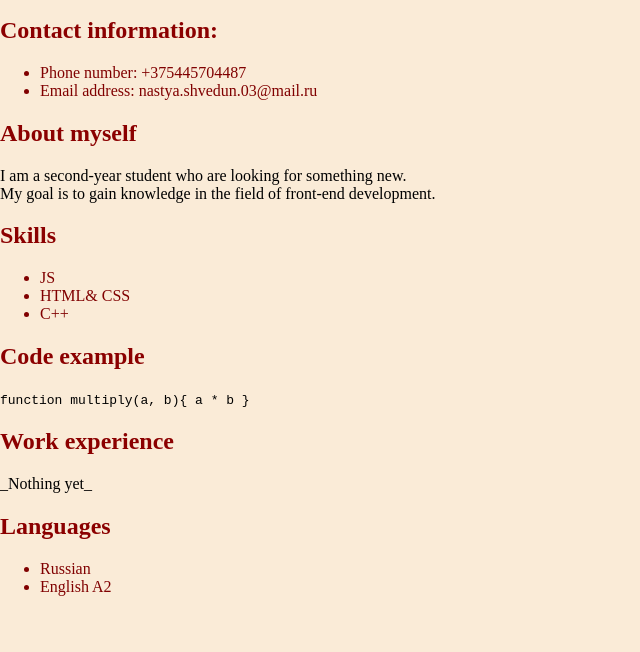
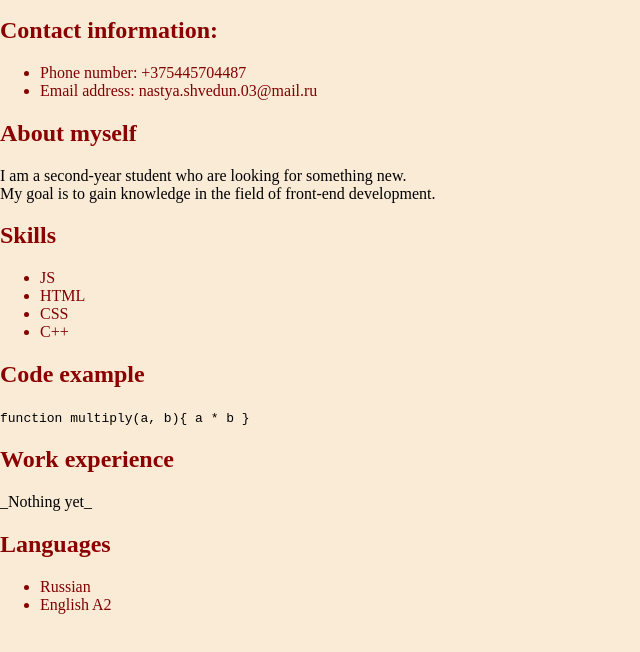
Before and after one commit to AnastasiyaShvedun/rsschool-cv1, a plain HTML site: page index.html in a window 1280 px wide. Shown: the part 110-762 px from the top of the page, without its empty margins (0-640 px from the left). Drawn offline with Linux system fonts and the light colour scheme; files that its build step writes are made by us from their sources.

Commit message:
fix: change html

```diff
--- a/index.html
+++ b/index.html
@@ -27,7 +27,8 @@
     <h2> Skills</h2>
     <ul>
         <li>JS</li>
-        <li> HTML& CSS</li>
+        <li> HTML</li>
+        <li> CSS</li>
         <li>C++</li>
     </ul>
     <h2> Code example</h2>
```
